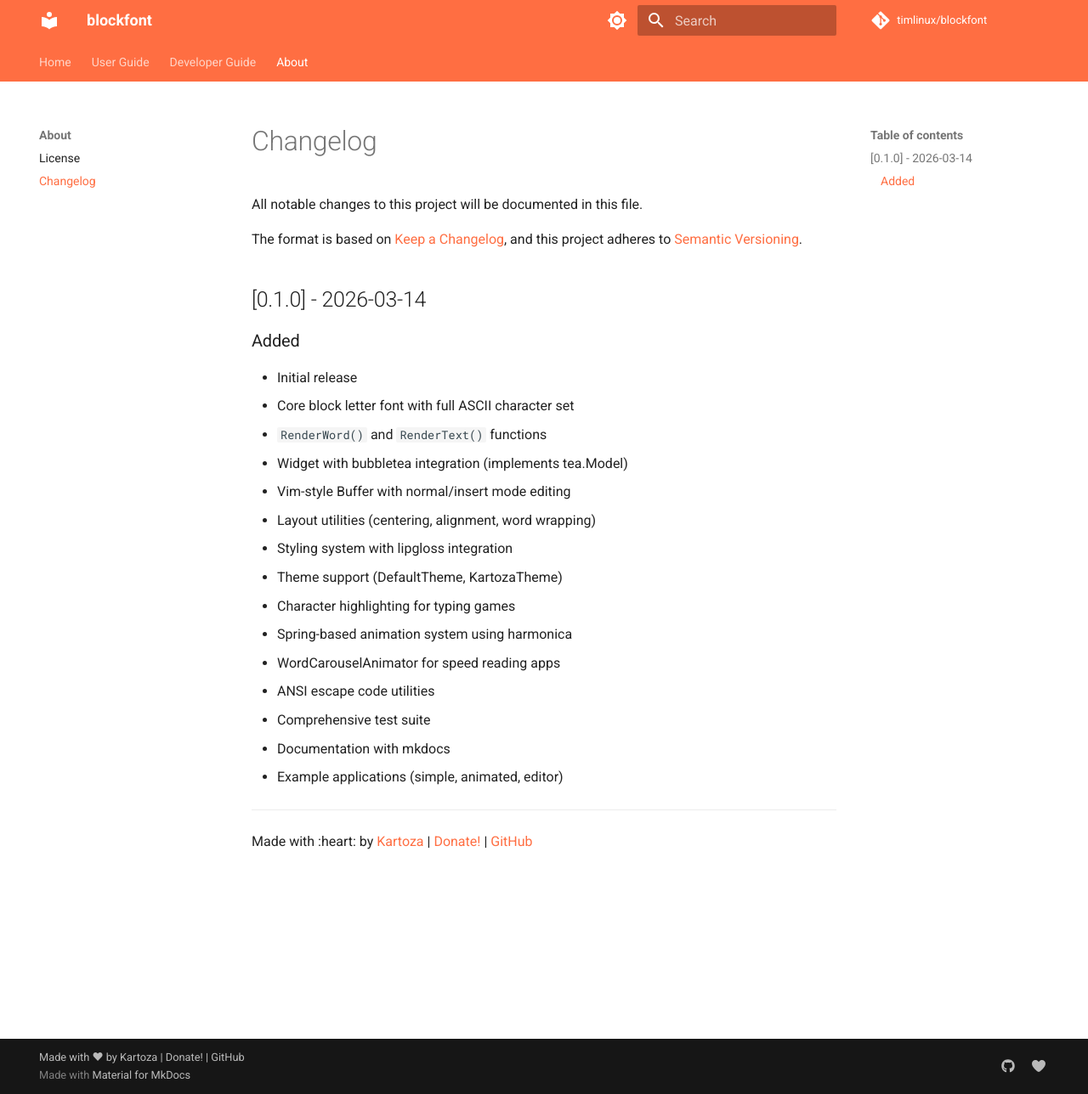
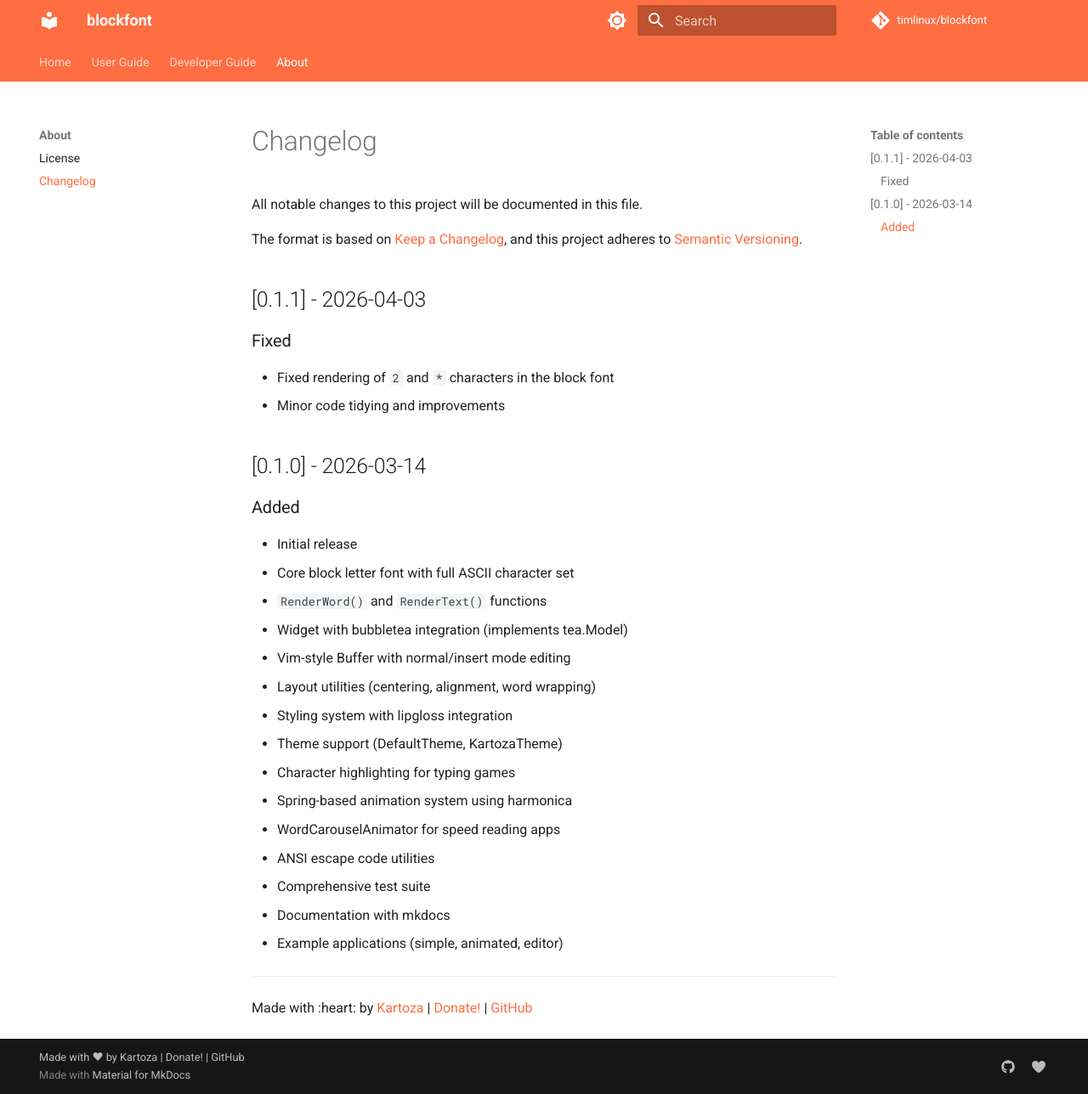
Before and after one commit to timlinux/blockfont, an MkDocs documentation site: the page built from docs/docs/about/changelog.md, in a window 1280 px wide and 1288 px high. Shown: the whole window at 85% size. Built offline with MkDocs 1.6.1 and Material for MkDocs 9.7.7, drawn with Linux system fonts in a browser that asks for light colours; comment, search, counter and statistics services are not loaded.

Commit message:
Release v0.1.1
- Fixed rendering of 2 and * characters in the block font
- Minor code tidying and improvements

```diff
--- a/docs/docs/about/changelog.md
+++ b/docs/docs/about/changelog.md
@@ -4,6 +4,12 @@ All notable changes to this project will be documented in this file.
 
 The format is based on [Keep a Changelog](https://keepachangelog.com/en/1.0.0/),
 and this project adheres to [Semantic Versioning](https://semver.org/spec/v2.0.0.html).
+
+## [0.1.1] - 2026-04-03
+
+### Fixed
+- Fixed rendering of `2` and `*` characters in the block font
+- Minor code tidying and improvements
 
 ## [0.1.0] - 2026-03-14
 
```
Also changed, not shown: SPECIFICATION.md (+4 -0 lines), 1 other file.
